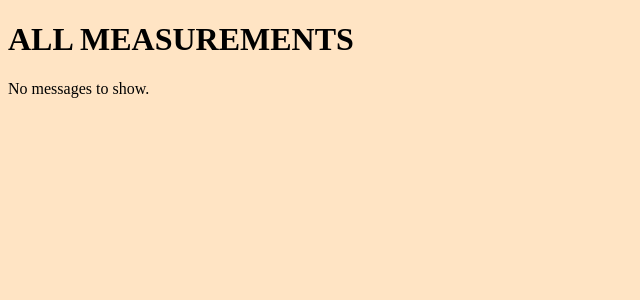
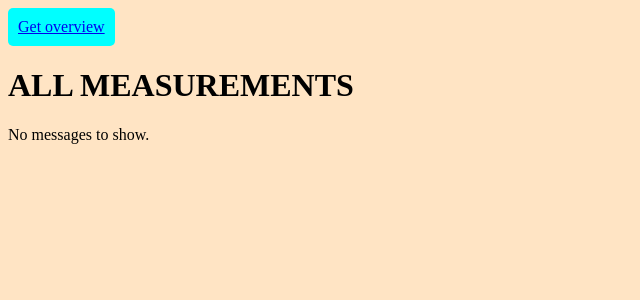
Before and after one commit to Paatcch/sensor-driven-website, a Flask app: page /measurements in a window 1280 px wide. Shown: the top 300 px of the page, without its empty margins (0-640 px from the left). Run offline with Flask 3, Linux system fonts and the light colour scheme; data that the repository does not hold is empty.

Commit message:
Links to pages

```diff
--- a/static/style/main.css
+++ b/static/style/main.css
@@ -2,7 +2,13 @@ body{
     background-color: bisque;
 }
 
-.measurementContainer
+.linkContainer{
+    background-color: aqua;
+    width: fit-content;
+    padding: 10px;
+    border-radius: 5px;
+    text-decoration: none;
+}
 
 .measurement{
     background-color: rgb(226, 203, 176);
--- a/templates/home.html
+++ b/templates/home.html
@@ -5,6 +5,9 @@
 <script defer src="/static/js/home.js"></script>
 {% endblock head %}
 {% block body %}
+<div class="linkContainer">
+  <a href="/measurements">See all measurements</a>
+</div>
 <h1>Current State</h1>
 <div class="measurementContainer">
   <h2>eCO2</h2>
--- a/templates/measurements.html
+++ b/templates/measurements.html
@@ -4,6 +4,9 @@
 <link rel="stylesheet" href=" {{ url_for('static', filename='style/measurements.css') }} ">
 {% endblock head %}
 {% block body %}
+<div class="linkContainer">
+  <a href="/home">Get overview</a>
+</div>
 <h1>ALL MEASUREMENTS</h1>
 <div id="allMes">
   {% if list %}
```
